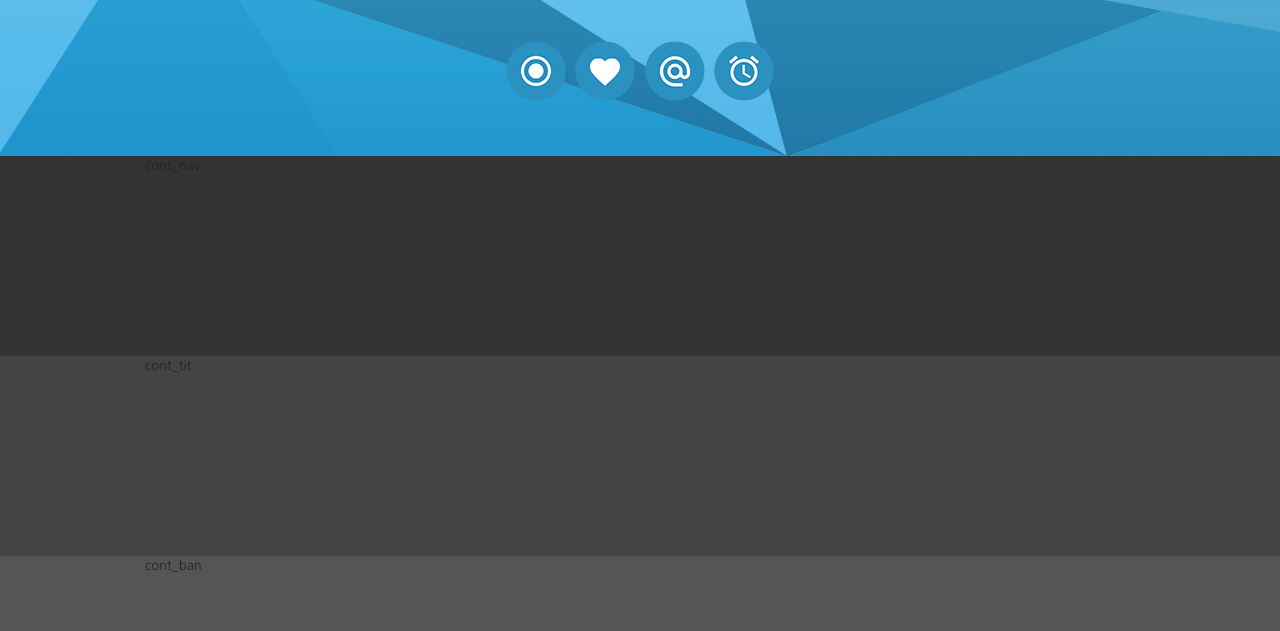
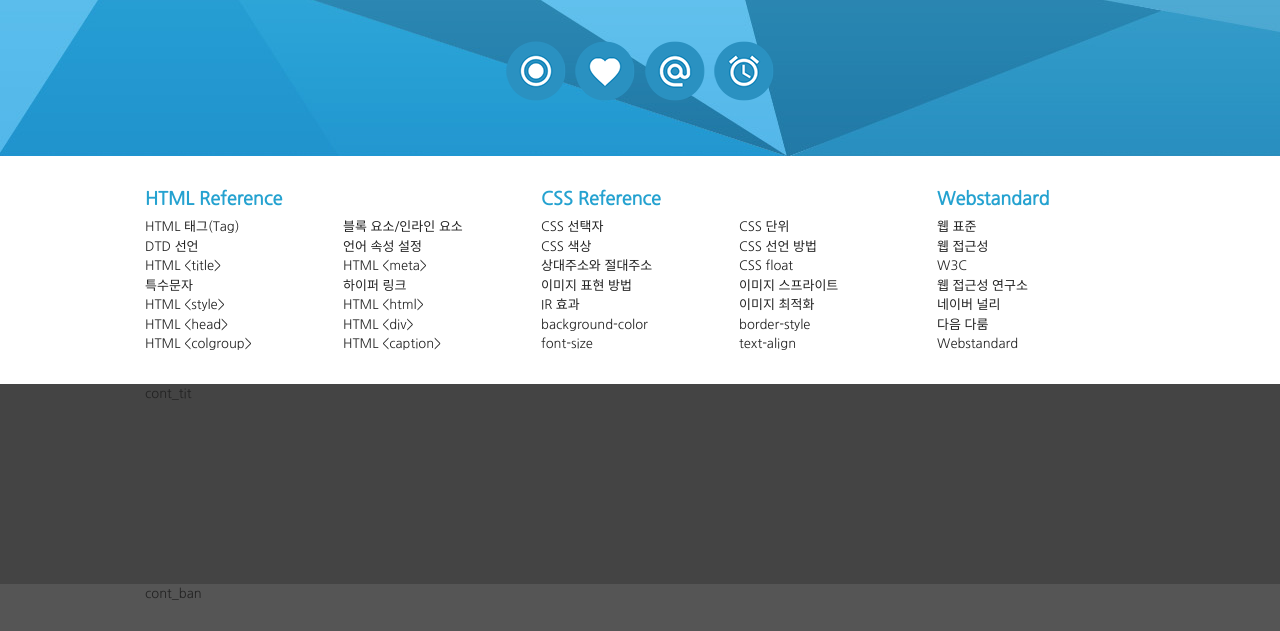
Before and after one commit to ktd1230/Html-CSS-JavaScript, a plain HTML site: page web/index.html in a window 1280 px wide. Shown: the part 169-800 px from the top of the page. Drawn offline with Linux system fonts and the light colour scheme.

Commit message:
[+] IMPROVE 전체 메뉴 수정

```diff
--- a/web/css/reset.css
+++ b/web/css/reset.css
@@ -14,6 +14,9 @@ body, input, textarea, select, button, table {
     color: #222; font-size: 13px; line-height: 1.5;
 }
 
+/* 블릿기호 초기화 */
+dl, ul, li, ol, menu {list-style: none;}
+
 /* IR 효과 */
 /* 의미있는 이미지의 대체 텍스트를 제공하는 경우 */
 .ir_pm {display: block; overflow: hidden; font-size: 0; line-height: 0; text-indent: -9999px;}
--- a/web/css/style.css
+++ b/web/css/style.css
@@ -8,13 +8,13 @@ background: #333; line-height: 30px; width: 160px; text-align: center;}
 #skip a:focus {top: 0;}
 
 /* 레이아웃 */
-#wrap {width: 100%;}
-#header {width: 100%; height: 325px; background: url("../img/header_bg.jpg") center top repeat-x;}
-#contents {width: 100%; height: 800px; background: #222;}
-#footer {width: 100%; height: 200px; background: #333;}
+#wrap {}
+#header {height: 325px; background: url("../img/header_bg.jpg") center top repeat-x;}
+#contents {}
+#footer {height: 200px; background: #333;}
 
 /* 컨텐츠 레이아웃 */
-#cont_nav {width: 100%; height: 200px; background: #333}
+#cont_nav {}
 #cont_tit {width: 100%; height: 200px; background: #444}
 #cont_ban {width: 100%; height: 200px; background: #555}
 #cont_cont {width: 100%; height: 200px; background: #666}
@@ -23,7 +23,6 @@ background: #333; line-height: 30px; width: 160px; text-align: center;}
 .container {width: 990px; margin: 0 auto; height: inherit; /* background: rgba(255,255,255,0.3); */}
 
 /* 헤더 */
-.header {}
 .header .header-menu {text-align: right;}
 .header .header-menu a {color: #fff; padding: 10px 0px 10px 13px ; display: inline-block;}
 .header .header-menu a:hover {color: #666;}
@@ -44,3 +43,21 @@ padding: 5px 20px 6px 20px; margin-top: -5px;}
 .header .header-icon a.icon2:hover {background-position: -60px -60px;}
 .header .header-icon a.icon3:hover {background-position: -60px -120px;}
 .header .header-icon a.icon4:hover {background-position: -60px -180px;}
+
+/* float: left로 인한 영역깨짐(height:0) 방지법
+    1. 깨지는 영역에 똑같이 float: left를 사용한다. (X) --> 모든 박스에 float: left를 사용하게 됩니다.
+    2. float의 성질을 차단하는 clear: both;를 사용한다. (X) --> 어떤 영역이 깨졌는지 찾기 어려움
+    3. float을 사용한 상위 박스한테 overflow: hidden을 사용합니다. (O) --> 현재는 제일 많이 사용
+    4. clearfix를 사용합니다. (O) --> 반응형에서 배울 것이다.
+*/
+
+/* 전체 메뉴 */
+.nav {overflow: hidden; padding: 30px 0;}
+.nav > div {float: left; width: 40%;}
+.nav > div:last-child {width: 20%;} /* ie9부터 사용 가능 */
+.nav > div.last {width: 20%;}
+.nav > div h3 {font-size: 18px; color: #25a2d0; margin-bottom: 4px;}
+.nav > div ol {overflow: hidden;}
+.nav > div ol li {float: left; width: 50%;}
+.nav > div.last ol li {width: 100%;}
+.nav > div ol li a:hover {text-decoration: underline;}
--- a/web/index.html
+++ b/web/index.html
@@ -59,7 +59,61 @@
 
         <div id="contents">
             <div id="cont_nav">
-                <div class="container">cont_nav</div>
+                <div class="container">
+                    <h2 class="ir_su">전체 메뉴</h2>
+                    <div class="nav">
+                        <div>
+                            <h3>HTML Reference</h3>
+                            <ol>
+                                <li><a href="#">HTML 태그(Tag)</a></li>
+                                <li><a href="#">블록 요소/인라인 요소</a></li>
+                                <li><a href="#">DTD 선언</a></li>
+                                <li><a href="#">언어 속성 설정</a></li>
+                                <li><a href="#">HTML &lt;title&gt;</a></li>
+                                <li><a href="#">HTML &lt;meta&gt;</a></li>
+                                <li><a href="#">특수문자</a></li>
+                                <li><a href="#">하이퍼 링크</a></li>
+                                <li><a href="#">HTML &lt;style&gt;</a></li>
+                                <li><a href="#">HTML &lt;html&gt;</a></li>
+                                <li><a href="#">HTML &lt;head&gt;</a></li>
+                                <li><a href="#">HTML &lt;div&gt;</a></li>
+                                <li><a href="#">HTML &lt;colgroup&gt;</a></li>
+                                <li><a href="#">HTML &lt;caption&gt;</a></li>
+                            </ol>
+                        </div>
+                        <div>
+                            <h3>CSS  Reference</h3>
+                            <ol>
+                                <li><a href="#">CSS 선택자</a></li>
+                                <li><a href="#">CSS 단위</a></li>
+                                <li><a href="#">CSS 색상</a></li>
+                                <li><a href="#">CSS 선언 방법</a></li>
+                                <li><a href="#">상대주소와 절대주소</a></li>
+                                <li><a href="#">CSS float</a></li>
+                                <li><a href="#">이미지 표현 방법</a></li>
+                                <li><a href="#">이미지 스프라이트</a></li>
+                                <li><a href="#">IR 효과</a></li>
+                                <li><a href="#">이미지 최적화</a></li>
+                                <li><a href="#">background-color</a></li>
+                                <li><a href="#">border-style</a></li>
+                                <li><a href="#">font-size</a></li>
+                                <li><a href="#">text-align</a></li>
+                            </ol>
+                        </div>
+                        <div class="last">
+                            <h3>Webstandard</h3>
+                            <ol>
+                                <li><a href="#">웹 표준</a></li>
+                                <li><a href="#">웹 접근성</a></li>
+                                <li><a href="#">W3C</a></li>
+                                <li><a href="#">웹 접근성 연구소</a></li>
+                                <li><a href="#">네이버 널리</a></li>
+                                <li><a href="#">다음 다룸</a></li>
+                                <li><a href="#">Webstandard</a></li>
+                            </ol>
+                        </div>
+                    </div>
+                </div>
             </div>
             <!-- //cont_nav -->
             <div id="cont_tit">
```
